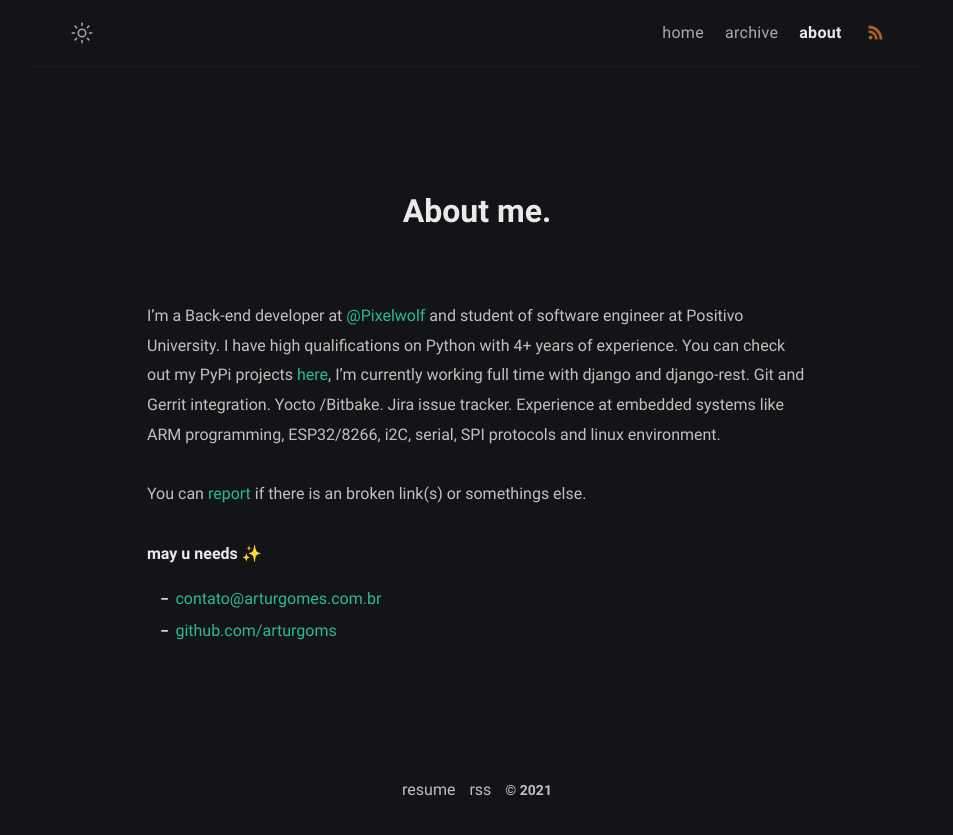
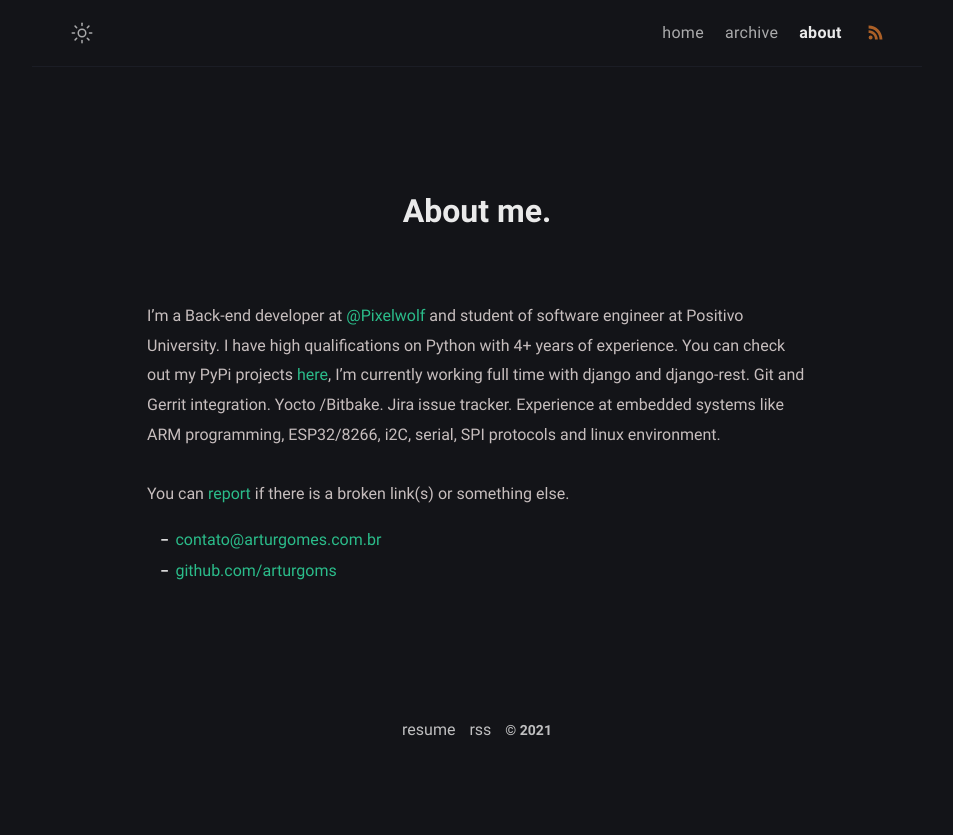
Before and after one commit to arturgoms/arturgoms.github.io, a Jekyll site: the page built from about.md, in a window 1280 px wide. Shown: the top 835 px of the page, without its empty margins (163-1116 px from the left). Built offline with Jekyll 4.4.1, drawn with Linux system fonts in a browser that asks for light colours.

```diff
--- a/_config.yml
+++ b/_config.yml
@@ -4,7 +4,7 @@ description: >- # site description
   My project, blog, news stuff.
 lang: en-US # default lang
 timezone: America/Sao-paulo # set your timezone
-image: assets/img/ogp.png # This image used for Open Graph more info https://ogp.me/
+image: assets/img/avatar.jpg # This image used for Open Graph more info https://ogp.me/
 repo: https://github.com/arturgoms/arturgoms.github.io # site repo [optional]
 mode: dark # default theme "dark" | "light"
 
@@ -68,7 +68,7 @@ jekyll_compose:
 
 # Homepage limits
 number_of_posts: 5
-number_of_projects: 5
+number_of_projects: 3
 
 # Build settings
 # theme: klise
--- /dev/null
+++ b/_sass/artur.scss
@@ -0,0 +1,82 @@
+.blog-card-section {
+  display: flex;
+
+  .blog-card {
+    //@apply delay-300 p-2 ml-8 w-full;
+    padding: 0.2rem;
+    //width: 25%;
+    box-shadow: 0 .25rem .5rem 0 rgba(0, 0, 0, 0.2);
+    //min-width: 20rem;
+    border-radius: 10px;
+    margin-left: 1rem;
+    &:first-child{
+      margin-left: 0 !important;
+    }
+
+    .blog-card-container {
+      padding: 1rem 1rem 0.25rem 0.25rem;
+      text-align: center;
+      .blog-card-link {
+        overflow: hidden;
+        background-color: white;
+        border-radius: 10px;
+        .blog-card-link-img {
+          width: 80%;
+        }
+      }
+      .btn {
+          -webkit-appearance: none;
+          -moz-appearance: none;
+          appearance: none;
+          border: 1px solid;
+          border-radius: 6px;
+          cursor: pointer;
+          display: inline-block;
+          font-size: 14px;
+          font-weight: 500;
+          line-height: 20px;
+          padding: 5px 16px;
+          position: relative;
+          -webkit-user-select: none;
+          -moz-user-select: none;
+          -ms-user-select: none;
+          user-select: none;
+          vertical-align: middle;
+          white-space: nowrap;
+      }
+      .btn-primary {
+          background-color: var(--color-btn-primary-bg);
+          border-color: var(--color-btn-primary-border);
+          box-shadow: var(--color-btn-primary-shadow),var(--color-btn-primary-inset-shadow);
+          color: var(--color-btn-primary-text);
+      }
+      .blog-card-bottom {
+        //@apply pt-1 pb-1;
+        padding-bottom: 0.25rem;
+        padding-top: 0.25rem;
+        .blog-card-title {
+          //@apply pt-2 pb-2;
+          padding-bottom: 0.5rem;
+          padding-top: 0.5rem;
+
+          .blog-card-title-text {
+            //@apply text-2xl font-bold;
+            font-size: 15px;
+            font-weight: bold;
+          }
+        }
+        .blog-card-text {
+          //@apply mb-4;
+          margin-bottom: 1rem;
+
+          .blog-card-readmore {
+            // @apply flex justify-end;
+            display: flex;
+            justify-content: end;
+            margin-top: -1.5rem;
+          }
+        }
+      }
+    }
+  }
+}
--- a/_sass/main.scss
+++ b/_sass/main.scss
@@ -60,4 +60,4 @@ $on-widescreen: 1152px;
 
 // Import sass files
 @import "klise/fonts", "klise/base", "klise/layout", "klise/post",
-  "klise/miscellaneous", "klise/syntax", "klise/dark";
+  "klise/miscellaneous", "klise/syntax", "klise/dark", "artur";
--- a/about.md
+++ b/about.md
@@ -11,9 +11,7 @@ I have high qualifications on Python with 4+ years of experience. You can check
 Git and Gerrit integration. Yocto /Bitbake. Jira issue tracker.
 Experience at embedded systems like ARM programming, ESP32/8266, i2C, serial, SPI protocols and linux environment.
 
-You can [report](http://github.com/arturgoms/arturgoms.github.io/issues/new) if there is an broken link(s) or somethings else.
-
-**may u needs ✨**
+You can [report](http://github.com/arturgoms/arturgoms.github.io/issues/new) if there is a broken link(s) or something else.
 
 - [{{ site.author.email }}](mailto:{{ site.author.email }})
 - [github.com/{{ site.author.github }}](https://github.com/{{ site.author.github }})
```
Also changed, not shown: _layouts/home.html (+36 -11 lines), _posts/how-to-take-smart-notes/2021-07-29-how-to-take-smart-notes.md (+1 -1 lines), _projects/apt-ios-repo/2021-07-29-apt-ios-repo.md (+2 -1 lines), _projects/dash-thing/2021-07-31-dashthing.md (added, +40 -0 lines), _projects/pyinarm/2021-07-30-pyinarm.md (added, +78 -0 lines), assets/projects/1.png (added).
